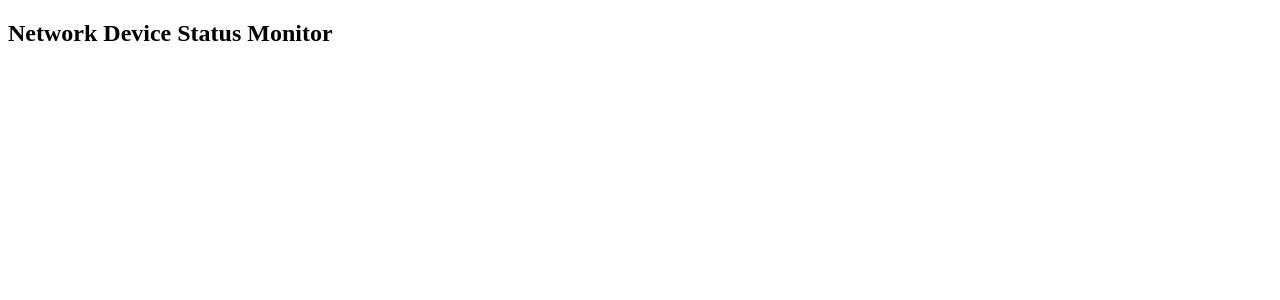
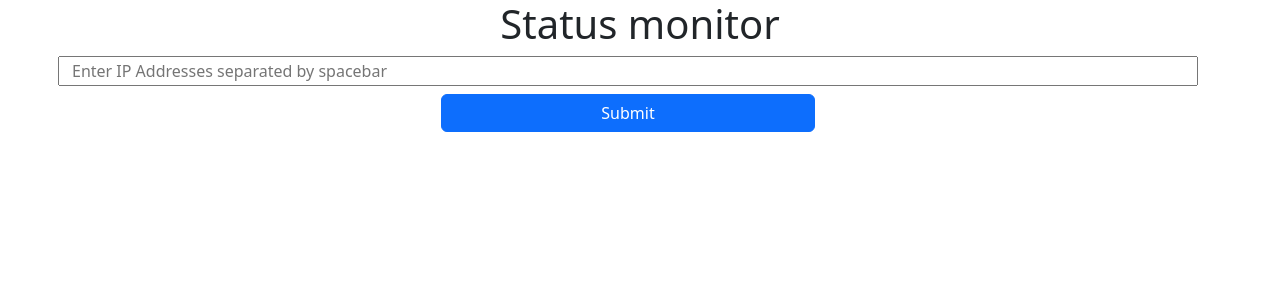
Before and after one commit to oldgang/network-device-monitor, a Flask app: page /status in a window 1280 px wide. Shown: the top 300 px of the page. Run offline with Flask 3, Linux system fonts and the light colour scheme; some libraries are stand-ins or nearby versions.

Commit message:
Implemented a 'keepalive' - handling disconnects for multiple clients. Added basic html and css using bootstrap.

```diff
--- a/app.py
+++ b/app.py
@@ -4,12 +4,14 @@ from subprocess import Popen, PIPE, run
 from flask_socketio import SocketIO, join_room, leave_room, send, emit
 import time
 import json
+import threading
+
 
 app = Flask(__name__)
 socketio = SocketIO(app, logger=True, engineio_logger=True)
-activeRooms = []
+activeRooms = {}
 
-def ping(host, pingCount, timeoutMiliseconds='250'):
+def ping(host, pingCount, timeoutMiliseconds='500'):
     pingCount = str(pingCount)
     output = Popen(["fping", host, '-c', pingCount, '-t', timeoutMiliseconds], stdout=PIPE)
     output.wait()
@@ -23,33 +25,51 @@ def ping(host, pingCount, timeoutMiliseconds='250'):
 
 @socketio.on('clientConnect')
 def handleConnect(jsonData):
-    print('received json: ' + str(jsonData))
     room = request.sid
-    activeRooms.append(room)
+    print(f'received connect from {room} - connecting')
+    activeRooms[room] = 0
     join_room(room)
-    emit('serverConnect', room, to=room)
-    hosts = ['10.1.54.51', '10.1.54.54']
-    pingCount = 1
-    devices = {}
-    while room in activeRooms:
-        for host in hosts:
-            probeHost = ping(host, pingCount)
-            output = probeHost[0]
-            status = probeHost[1]
-            devices[host] = {
-                    'output': output,
-                    'status': status
-                    }
-        print(json.dumps(devices))
-        emit('statusUpdate', json.dumps(devices), to=room)
-        time.sleep(1)
+    emit('serverConnectionEstablished', room, to=room)
+
+@socketio.on('clientIsActive')
+def handleClientActivity():
+    room = request.sid
+    if room in activeRooms:
+        activeRooms[room] = time.time()
+        print(f'{room} is active')
 
 @socketio.on('clientDisconnect')
 def handleDisconnect(jsonData):
-    print('received json: ' + str(jsonData))
     room = request.sid
-    leave_room(room)
-    activeRooms.remove(room)
+    if room in activeRooms:
+        print(f'received disconnect from {room} - disconnecting')
+        leave_room(room)
+        activeRooms.pop(room, None)
+
+@socketio.on('hostsToPing')
+def handlePing(jsonData):
+    room = request.sid
+    hosts = jsonData['data'].split(' ')
+    print(f'pinging {hosts} for {room}')
+    pingCount = 1
+    devices = {}
+    lastPing = time.time()
+    while room in list(activeRooms):
+        if (time.time() - activeRooms[room] > 1 or activeRooms[room] == 0):
+            for host in hosts:
+                probeHost = ping(host, pingCount)
+                output = probeHost[0]
+                status = probeHost[1]
+                devices[host] = {
+                        'output': output,
+                        'status': status
+                        }
+            emit('statusUpdate', json.dumps(devices), to=room)
+            time.sleep(1)
+        if time.time() - activeRooms[room] > 2 and activeRooms[room] != 0:
+            print(f'{room} is inactive - disconnecting')
+            leave_room(room)
+            activeRooms.pop(room, None)
 
 @app.route('/')
 def hello():
--- a/static/style.css
+++ b/static/style.css
@@ -0,0 +1,3 @@
+.row {
+    margin: 0.5em;
+}
--- a/templates/base.html
+++ b/templates/base.html
@@ -1,9 +1,8 @@
 <!doctype html>
 <title>{% block title %}{% endblock %}</title>
 <link rel="stylesheet" href="{{ url_for('static', filename='style.css') }}">
-<nav>
-  <h1>Network Device Status Monitor</h1>
-</nav>
+<link href="https://cdn.jsdelivr.net/npm/bootstrap@5.3.3/dist/css/bootstrap.min.css" rel="stylesheet" integrity="sha384-QWTKZyjpPEjISv5WaRU9OFeRpok6YctnYmDr5pNlyT2bRjXh0JMhjY6hW+ALEwIH" crossorigin="anonymous">
+<script src="https://cdn.jsdelivr.net/npm/bootstrap@5.3.3/dist/js/bootstrap.bundle.min.js" integrity="sha384-YvpcrYf0tY3lHB60NNkmXc5s9fDVZLESaAA55NDzOxhy9GkcIdslK1eN7N6jIeHz" crossorigin="anonymous"></script>
 <section class="content">
   <header>
     {% block header %}{% endblock %}
--- a/templates/status.html
+++ b/templates/status.html
@@ -1,25 +1,49 @@
 {% extends 'base.html' %}
 
+{% block title %}Status monitor{% endblock %}
+
+{% block header %}
+<div class="container text-center">
+  <h1>Status monitor</h1>
+</div>
+{% endblock %}
+
 {% block content %}
-  <div class="container">
-    <div class="device"></div>
+  <div class="container text-center">
+    <div class="row">
+        <input type="text" class='row' placeholder="Enter IP Addresses separated by spacebar"/>
+        <div class='row'>
+            <div class='col'></div>
+            <button id='submit' class='col btn btn-primary'>Submit</button>
+            <div class='col'></div>
+        </div>
+    </div>
+    <div class="status">
+    </div>
   </div>
 
 <script src="https://cdnjs.cloudflare.com/ajax/libs/socket.io/4.0.1/socket.io.js" integrity="sha512-q/dWJ3kcmjBLU4Qc47E4A9kTB4m3wuTY7vkFJDTZKjTs8jhyGQnaUrxa0Ytd0ssMZhbNua9hE+E7Qv1j+DyZwA==" crossorigin="anonymous"></script>
 <script type="text/javascript" charset="utf-8">
     var socket = io();
+    var submitButton = document.getElementById('submit');
     socket.on('connect', function() {
         socket.emit('clientConnect', {data: 'I\'m connected!'});
     });
     socket.on('disconnect', function() {
         socket.emit('clientDisconnect', {data: 'I\'m disconnected!'});
     });
-    socket.on('serverConnect', function(data) {
-        console.log('serverConnect, sid = ' + data);
+    socket.on('serverConnectionEstablished', function(data) {
+        console.log('serverConnectionEstablished, sid = ' + data);
     });
+    submitButton.onclick = function() {
+        var ipAddresses = document.querySelector('input').value;
+        document.querySelector('input').value = '';
+        socket.emit('hostsToPing', {data: ipAddresses});
+    };
     socket.on('statusUpdate', function (data) {
         var devices = JSON.parse(data);
         console.log(devices);
+        socket.emit('clientIsActive');
     });
 </script>
 
```
